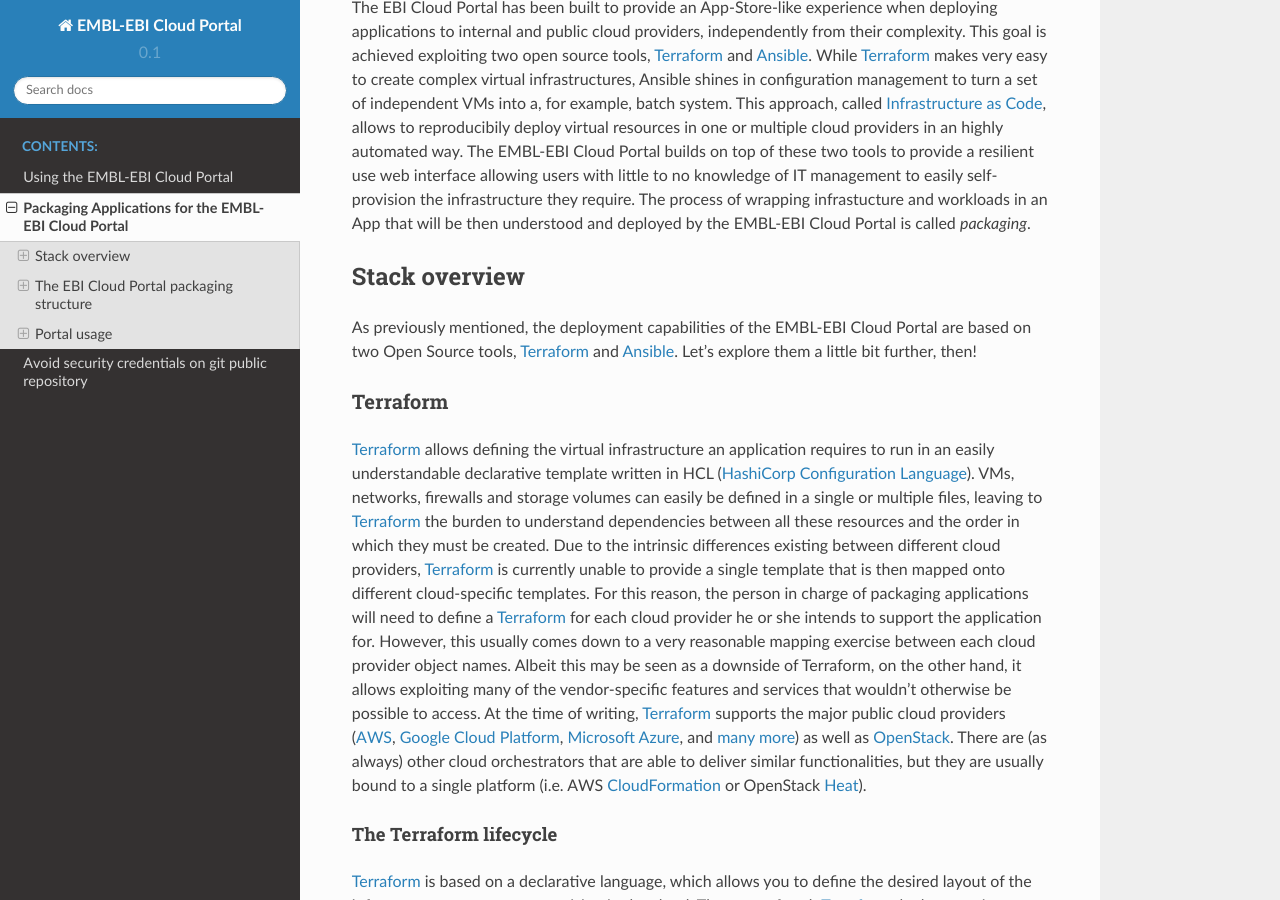
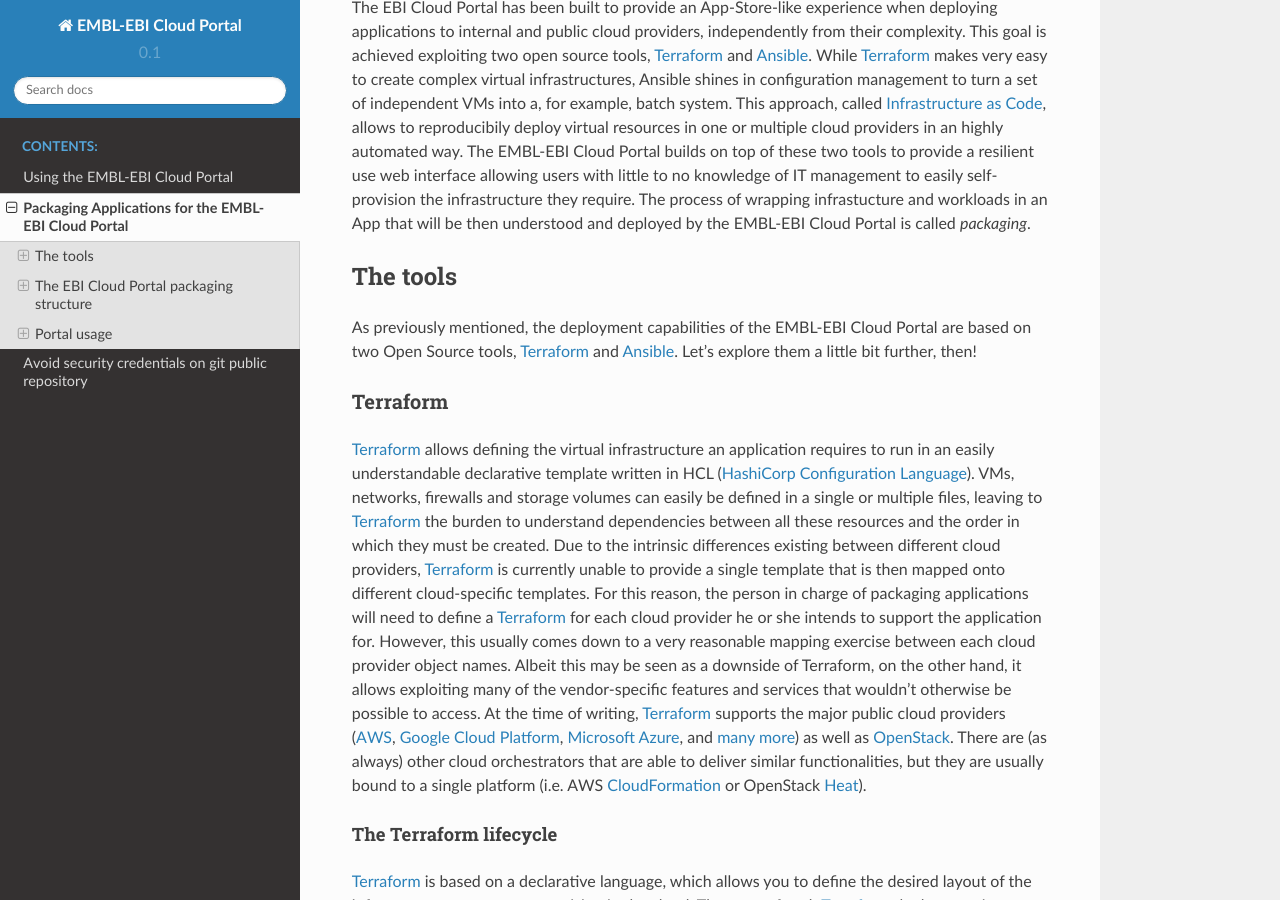
Before and after one commit to isabella232/cloud-portal-documentation, a Sphinx documentation site: the page built from docs/source/applications_packaging.rst, in a window 1280 px wide and 900 px high, scrolled down 350 px. Built offline with Sphinx 7.4.7 and the Read the Docs theme 2.0.0, drawn with Linux system fonts in a browser that asks for light colours.

Commit message:
Fix section name

```diff
--- a/docs/source/applications_packaging.rst
+++ b/docs/source/applications_packaging.rst
@@ -19,7 +19,7 @@
 The process of wrapping infrastucture and workloads in an App that will be then
 understood and deployed by the |project_name| is called *packaging*.
 
-Stack overview
+The tools
 --------------
 
 As previously mentioned, the deployment capabilities of the |project_name|
```
